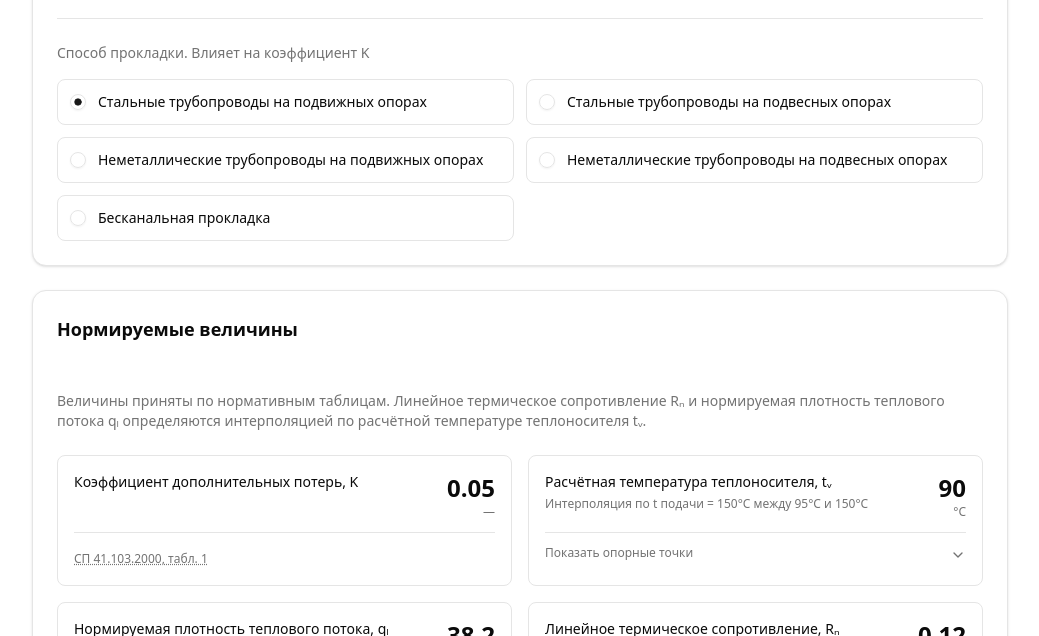
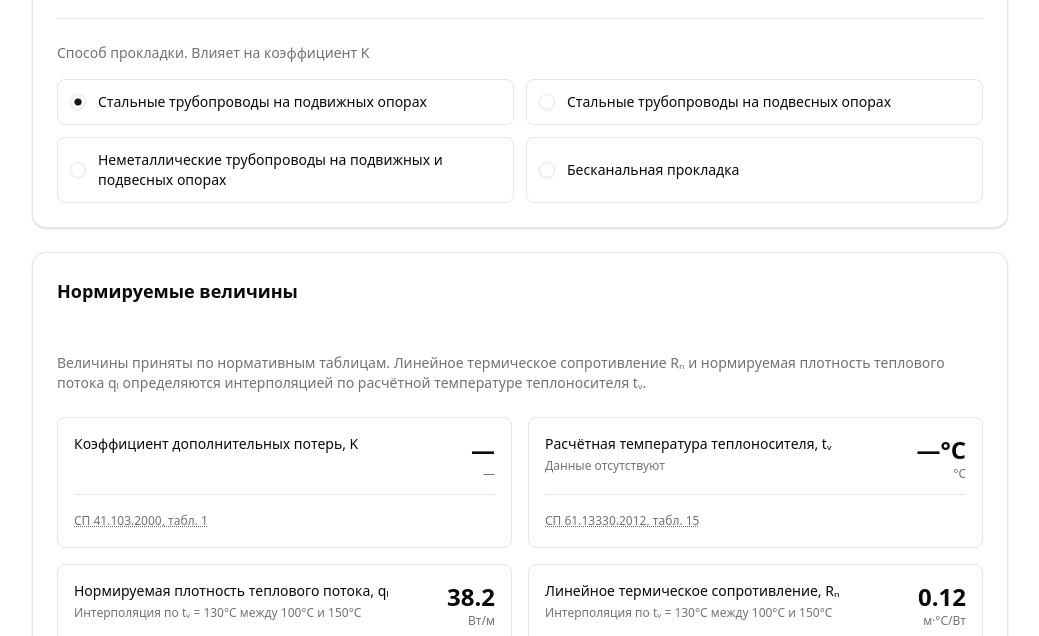
Before and after one commit to An-nett/heat-calc, a React (Vite) app: page / in a window 1280 px wide. Shown: the part 1340-1976 px from the top of the page, without its empty margins (120-1159 px from the left). Built offline with nearby package versions, Linux system fonts and the light colour scheme.

Commit message:
start calculations

```diff
--- a/package.json
+++ b/package.json
@@ -20,12 +20,13 @@
     "@radix-ui/react-tooltip": "^1.2.8",
     "class-variance-authority": "^0.7.1",
     "clsx": "^2.1.1",
+    "decimal.js": "^10.6.0",
     "lucide-react": "^0.562.0",
     "react": "^19.2.0",
     "react-dom": "^19.2.0",
     "react-hook-form": "^7.69.0",
-    "tailwind-merge": "^3.4.0",
-    "react-katex": "^3.1.0"
+    "react-katex": "^3.1.0",
+    "tailwind-merge": "^3.4.0"
   },
   "devDependencies": {
     "@eslint/js": "^9.39.1",
--- a/src/features/isolation/cards/NormativesCard.tsx
+++ b/src/features/isolation/cards/NormativesCard.tsx
@@ -3,8 +3,18 @@ import { RnInterpolatedItem } from "./RnInterpolatedItem";
 import { NormativeItem } from "@/shared/NormativeItem";
 import { TvInterpolatedItem } from "./TvInterpolatedItem";
 import { QlInterpolatedItem } from "./QlInterpolatedItem";
+import type { CalcFormValues } from "../model/form";
+import { useWatch, useFormContext } from "react-hook-form";
+import { getK } from "../model/normatives/kTable";
 
 export const NormativesCard = () => {
+  const { control } = useFormContext<CalcFormValues>();
+
+  const layingMethod = useWatch({ control, name: "inputs.laying_method" });
+  const pipeDiameter = useWatch({ control, name: "inputs.pipe_diameter" });
+
+  const k = getK(layingMethod, pipeDiameter);
+
   return (
     <Card>
       <CardHeader className="pb-4">
@@ -21,7 +31,7 @@ export const NormativesCard = () => {
         <div className="grid gap-4 sm:grid-cols-2">
           <NormativeItem
             title="Коэффициент дополнительных потерь, K"
-            value={0.05}
+            value={k ? k.toString() : "—"}
             unit="—"
             linkText="СП 41.103.2000, табл. 1"
             linkHref="#"
--- a/src/features/isolation/cards/TvInterpolatedItem.tsx
+++ b/src/features/isolation/cards/TvInterpolatedItem.tsx
@@ -5,8 +5,30 @@ import {
   AccordionItem,
   AccordionTrigger,
 } from "@/components/ui/accordion";
+import { useDerivedValues } from "../model/hooks/useDerivedValues";
+import { useFormContext, useWatch } from "react-hook-form";
+import type { CalcFormValues } from "../model/form";
 
 export const TvInterpolatedItem = () => {
+  const { control } = useFormContext<CalcFormValues>();
+
+  const { inputs } = useWatch({ control });
+
+  const { tAvgResult } = useDerivedValues();
+
+  const renderDescription = () => {
+    if (!tAvgResult) return "Данные отсутствуют";
+
+    if (tAvgResult.type === "fixed")
+      return `Фиксированное значение при t ${tAvgResult.x1 ?? "—"}°C: tᵥ = ${
+        tAvgResult.tAvg ?? "—"
+      }°C`;
+
+    return `Интерполяция по t подачи = ${inputs?.t_supply ?? "—"}°C между ${
+      tAvgResult.x1
+    }°C и ${tAvgResult.x2}°C`;
+  };
+
   return (
     <div className="rounded-md border p-4">
       <div className="flex items-start justify-between gap-4">
@@ -15,34 +37,36 @@ export const TvInterpolatedItem = () => {
             Расчётная температура теплоносителя, tᵥ
           </div>
           <div className="text-xs text-muted-foreground">
-            Интерполяция по t подачи = {150}°C между {95}°C и {150}°C
+            {renderDescription()}
           </div>
         </div>
 
         <div className="text-right">
-          <div className="text-2xl font-semibold tabular-nums">{90}</div>
+          <div className="text-2xl font-semibold tabular-nums">
+            {tAvgResult?.tAvg ? tAvgResult.tAvg.toFixed(0) : "—"}°C
+          </div>
           <div className="text-xs text-muted-foreground">°C</div>
         </div>
       </div>
 
       <Separator className="my-3" />
 
+      {tAvgResult && tAvgResult.type === "interpolated" ? (
         <Accordion type="single" collapsible>
           <AccordionItem value="points" className="border-0">
             <AccordionTrigger className="py-0 text-xs text-muted-foreground hover:text-foreground">
               Показать опорные точки
             </AccordionTrigger>
-
             <AccordionContent className="pt-3">
               <div className="grid gap-2 text-xs text-muted-foreground">
                 <div className="flex justify-between">
-                <span>{95}°C</span>
-                <span className="tabular-nums">tᵥ = {65}</span>
+                  <span>{tAvgResult.x1}°C</span>
+                  <span className="tabular-nums">tᵥ = {tAvgResult.y1}</span>
                 </div>
 
                 <div className="flex justify-between">
-                <span>{150}°C</span>
-                <span className="tabular-nums">tᵥ = {90}</span>
+                  <span>{tAvgResult.x2}°C</span>
+                  <span className="tabular-nums">tᵥ = {tAvgResult.y2}</span>
                 </div>
 
                 <div className="pt-2">
@@ -62,6 +86,16 @@ export const TvInterpolatedItem = () => {
             </AccordionContent>
           </AccordionItem>
         </Accordion>
+      ) : (
+        <a
+          href="#"
+          className="text-xs text-muted-foreground underline decoration-dotted hover:text-foreground"
+          target="_blank"
+          rel="noreferrer"
+        >
+          СП 61.13330.2012, табл. 15
+        </a>
+      )}
     </div>
   );
 };
--- a/src/features/isolation/model/calcModes.ts
+++ b/src/features/isolation/model/calcModes.ts
@@ -59,8 +59,7 @@ export const LAYING_CONDITION_LABEL: Record<LayingCondition, string> = {
 export const LAYING_METHOD = {
   STEEL_MOVABLE: "steel_movable",
   STEEL_SUSPENDED: "steel_suspended",
-  NONMETAL_MOVABLE: "nonmetal_movable",
-  NONMETAL_SUSPENDED: "nonmetal_suspended",
+  NONMETAL_MOVABLE: "nonmetal",
   TRENCHLESS: "trenchless",
 } as const;
 
@@ -69,7 +68,6 @@ export type LayingMethod = (typeof LAYING_METHOD)[keyof typeof LAYING_METHOD];
 export const LAYING_METHOD_LABEL: Record<LayingMethod, string> = {
   steel_movable: "Стальные трубопроводы на подвижных опорах",
   steel_suspended: "Стальные трубопроводы на подвесных опорах",
-  nonmetal_movable: "Неметаллические трубопроводы на подвижных опорах",
-  nonmetal_suspended: "Неметаллические трубопроводы на подвесных опорах",
+  nonmetal: "Неметаллические трубопроводы на подвижных и подвесных опорах",
   trenchless: "Бесканальная прокладка",
 };
--- /dev/null
+++ b/src/features/isolation/model/calculateDerivedValues.ts
@@ -0,0 +1,27 @@
+import type Decimal from "decimal.js";
+import { FLOW_MODE } from "./calcModes";
+import type { CalcFormValues } from "./form";
+import { getK } from "./normatives/kTable";
+import { getAvgTemp, type AvgTempResult } from "./normatives/tAvgTable";
+
+export interface DerivedValues {
+  tAvgResult: AvgTempResult | null;
+  k: Decimal | null; // Коэффициент дополнительных потерь, —
+}
+
+export const calculateDerivedValues = (
+  values: CalcFormValues
+): DerivedValues => {
+  const temp =
+    values.mode.flow === FLOW_MODE.SUPPLY
+      ? values.inputs.t_supply
+      : values.inputs.t_return;
+
+  const tAvgResult = temp !== null ? getAvgTemp(values.mode.flow, temp) : null;
+  const k = getK(values.inputs.laying_method, values.inputs.pipe_diameter);
+
+  return {
+    tAvgResult,
+    k,
+  };
+};
--- /dev/null
+++ b/src/features/isolation/model/hooks/useDerivedValues.ts
@@ -0,0 +1,12 @@
+import { useFormContext, useWatch } from "react-hook-form";
+import { calculateDerivedValues } from "../calculateDerivedValues";
+import { type CalcFormValues } from "../form";
+import { useMemo } from "react";
+
+export const useDerivedValues = () => {
+  const { control } = useFormContext<CalcFormValues>();
+
+  const values = useWatch({ control }) as CalcFormValues;
+
+  return useMemo(() => calculateDerivedValues(values), [values]);
+};
--- /dev/null
+++ b/src/features/isolation/model/normatives/kTable.ts
@@ -0,0 +1,29 @@
+import Decimal from "decimal.js";
+import { type LayingMethod } from "../calcModes";
+
+const K_CONST: Record<Exclude<LayingMethod, "steel_movable">, number> = {
+  steel_suspended: 1.05,
+  nonmetal: 1.7,
+  trenchless: 1.15,
+};
+
+const K_STEEL_MOVABLE_BELOW_150 = 1.2;
+const K_STEEL_MOVABLE_FROM_150 = 1.15;
+
+export const getK = (
+  layingMethod: LayingMethod,
+  diameterMm: number | null | undefined
+): Decimal | null => {
+  if (layingMethod === "steel_movable") {
+    if (diameterMm == null || Number.isNaN(diameterMm)) {
+      return null;
+    }
+
+    const k =
+      diameterMm < 150 ? K_STEEL_MOVABLE_BELOW_150 : K_STEEL_MOVABLE_FROM_150;
+
+    return new Decimal(k);
+  }
+
+  return new Decimal(K_CONST[layingMethod]);
+};
--- /dev/null
+++ b/src/features/isolation/model/normatives/tAvgTable.ts
@@ -0,0 +1,64 @@
+import { calculateInterpolation } from "@/shared/model/calculateInterpolation";
+import { FLOW_MODE, type FlowMode } from "../calcModes";
+import Decimal from "decimal.js";
+
+const SUPPLY_AVG_TEMPS = [
+  { temp: 95, tAvg: 65 },
+  { temp: 150, tAvg: 90 },
+  { temp: 180, tAvg: 110 },
+];
+const RETURN_AVG_TEMP = { temp: 70, tAvg: 50 };
+
+export interface AvgTempResult {
+  type: "fixed" | "interpolated";
+  tAvg: Decimal | null;
+  x1: number | null;
+  y1: number | null;
+  x2: number | null;
+  y2: number | null;
+}
+
+export function getAvgTemp(flowMode: FlowMode, temp: number): AvgTempResult {
+  if (flowMode === FLOW_MODE.RETURN)
+    return {
+      type: "fixed",
+      tAvg: new Decimal(RETURN_AVG_TEMP.tAvg),
+      x1: RETURN_AVG_TEMP.temp,
+      y1: null,
+      x2: null,
+      y2: null,
+    };
+
+  for (let i = 0; i < SUPPLY_AVG_TEMPS.length - 1; i++) {
+    const { temp: x1, tAvg: y1 } = SUPPLY_AVG_TEMPS[i];
+    const { temp: x2, tAvg: y2 } = SUPPLY_AVG_TEMPS[i + 1];
+
+    if (
+      temp === x1 ||
+      (temp <= x1 && i === 0) ||
+      i === SUPPLY_AVG_TEMPS.length - 1
+    ) {
+      return {
+        type: "fixed",
+        tAvg: new Decimal(y1),
+        x1,
+        y1: null,
+        x2: null,
+        y2: null,
+      };
+    }
+
+    if (temp > x1 && temp < x2) {
+      return {
+        type: "interpolated",
+        tAvg: calculateInterpolation({ x: temp, x1, y1, x2, y2 }),
+        x1,
+        y1,
+        x2,
+        y2,
+      };
+    }
+  }
+
+  return { type: "fixed", tAvg: null, x1: null, y1: null, x2: null, y2: null }; // Should not reach here
+}
--- /dev/null
+++ b/src/shared/model/calculateInterpolation.ts
@@ -0,0 +1,28 @@
+import Decimal from "decimal.js";
+
+Decimal.set({ precision: 20, rounding: Decimal.ROUND_HALF_UP });
+
+export interface InterpolationArgs {
+  x: number;
+  x1: number;
+  y1: number;
+  x2: number;
+  y2: number;
+}
+
+export const calculateInterpolation = (args: InterpolationArgs) => {
+  const { x, x1, y1, x2, y2 } = args;
+
+  if (x2 === x1) return null;
+
+  const decimalX = new Decimal(x);
+  const decimalX1 = new Decimal(x1);
+  const decimalY1 = new Decimal(y1);
+  const decimalX2 = new Decimal(x2);
+  const decimalY2 = new Decimal(y2);
+
+  const numerator = decimalY2.minus(decimalY1).times(decimalX.minus(decimalX1));
+  const denominator = decimalX2.minus(decimalX1);
+
+  return decimalY1.plus(numerator.dividedBy(denominator));
+};
```
Also changed, not shown: 1 other file (tests, documents, lock files or other folders). Lines whose indentation alone changed are shown as unchanged.
